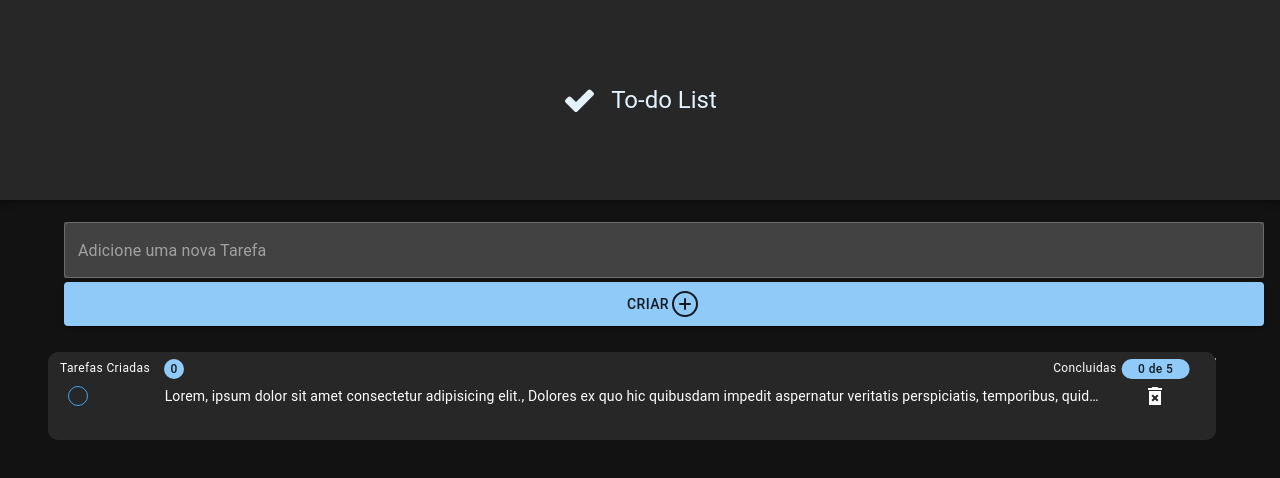
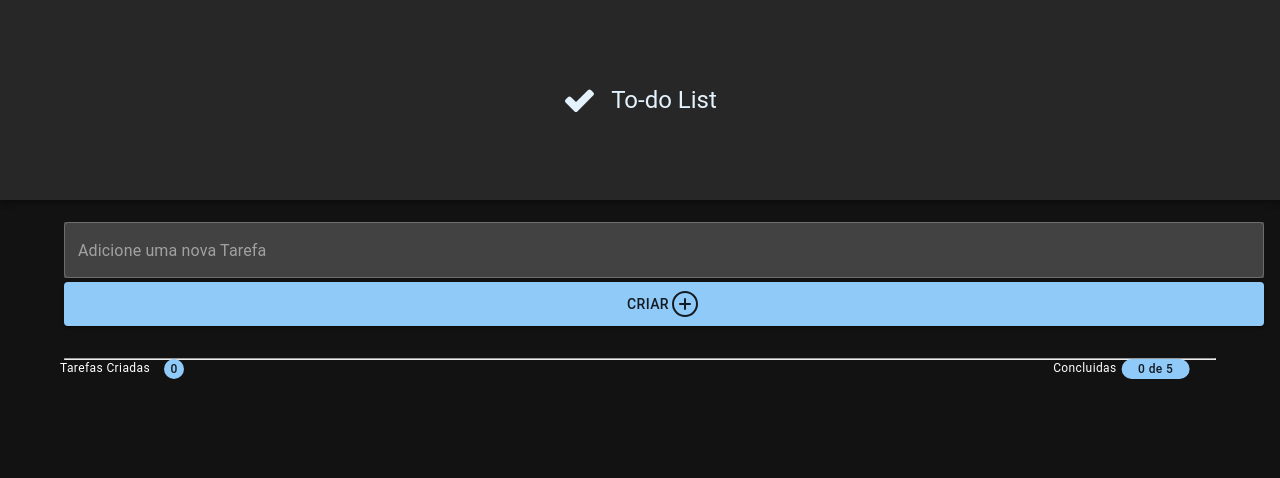
Before and after one commit to oFerrari/APP_To-do_List, a React (Vite) app: page / in a window 1280 px wide. Shown: the top 478 px of the page. Built offline with nearby package versions, Linux system fonts and the light colour scheme.

Commit message:
🚧 Criando eventos de Criação de Tasks

```diff
--- a/src/components/CardList/index.tsx
+++ b/src/components/CardList/index.tsx
@@ -3,10 +3,16 @@ import DeleteOutlinedIcon from '@mui/icons-material/DeleteForeverSharp';
 import CheckButton from "../CheckButton";
 import { Task } from "../../Types";
 
-export function CardList(tasks: Task) {
+type TasksProps ={
+    tasks : Task[],
+    inputValue: string;
+}
+
+export function CardList({tasks}: TasksProps) {
 
     return (
         <>
+        {tasks.map((task) => (
             <Grid container wrap="nowrap" spacing={2} sx={{
                 padding: '20px',
                 background:'#272727',
@@ -21,10 +27,7 @@ export function CardList(tasks: Task) {
                     <Grid item xs={10}>
                         <Typography variant="body2" noWrap>
 
-                            Lorem, ipsum dolor sit amet consectetur adipisicing elit.,
-                            Dolores ex quo hic quibusdam impedit aspernatur veritatis
-                            perspiciatis, temporibus, quidem consectetur eligendi
-                            similique suscipit tempora magnam natus, totam nisi quasi sed.
+                            {task.description}
 
                         </Typography>
                     </Grid>
@@ -41,6 +44,7 @@ export function CardList(tasks: Task) {
 
 
             </Grid>
+            ))}
         </>
     )
 }
--- a/src/pages/Home/index.tsx
+++ b/src/pages/Home/index.tsx
@@ -4,19 +4,41 @@ import { CheckFat, PlusCircle } from "@phosphor-icons/react";
 
 
 //import { Task } from "../../Types";
-import { useEffect, useState } from "react";
+import { ChangeEvent, useEffect, useState } from "react";
 import { CardList } from "../../components/CardList";
+import { Task } from "../../Types";
 
 //import { Dados } from "../../services/api";
 
 export function Home() {
 
     //const theme = useTheme()
-    //const [task, setTasks] = useState<Task[]>
+    const [tasks, setTasks] = useState<Task[]>([])
+    const [inputValue, setInputValue] = useState('');
 
     useEffect(() => {
 
     }, [])
+
+    const handleInputChange = (event:ChangeEvent<HTMLInputElement>) => {
+        setInputValue(event.target.value);
+      };
+
+    const handleCreateTask = () => {
+        const newTask = {
+          id: generateUniqueId(),
+          description: inputValue,
+          done: false,
+        };
+        setTasks((prevTasks:Task[]) => [...prevTasks, newTask]);
+        setInputValue('');
+      };
+
+      const generateUniqueId = (): number => {
+        // Lógica para gerar um ID único para a tarefa
+        // Implemente de acordo com a sua necessidade
+        return Math.floor(Math.random() * 1000);
+      };
 
     return (
         <>
@@ -52,13 +74,13 @@ export function Home() {
                         top: '-28px'
                     }}>
                         <Grid item xl={10} sm={12}>
-                            <TextField placeholder="Adicione uma nova Tarefa" name="task" fullWidth sx={{
+                            <TextField onChange={handleInputChange} placeholder="Adicione uma nova Tarefa" name="task" fullWidth sx={{
                                 backgroundColor: colors.grey[800]
                             }} />
                         </Grid>
 
                         <Grid item xl={2} sm={12}>
-                            <Button variant="contained" fullWidth sx={{
+                            <Button variant="contained" onChange={handleCreateTask} fullWidth sx={{
                                 height: '100%'
                             }}><span>Criar</span><PlusCircle size={32} />
                             </Button>
@@ -107,7 +129,7 @@ export function Home() {
                 <Container maxWidth="lg" sx={{ paddingTop: '100px', paddingBottom: '20px' }}>
                     <hr />
 
-                    <CardList />
+                    <CardList tasks={[]} inputValue={inputValue}/>
 
                 </Container>
 
```
